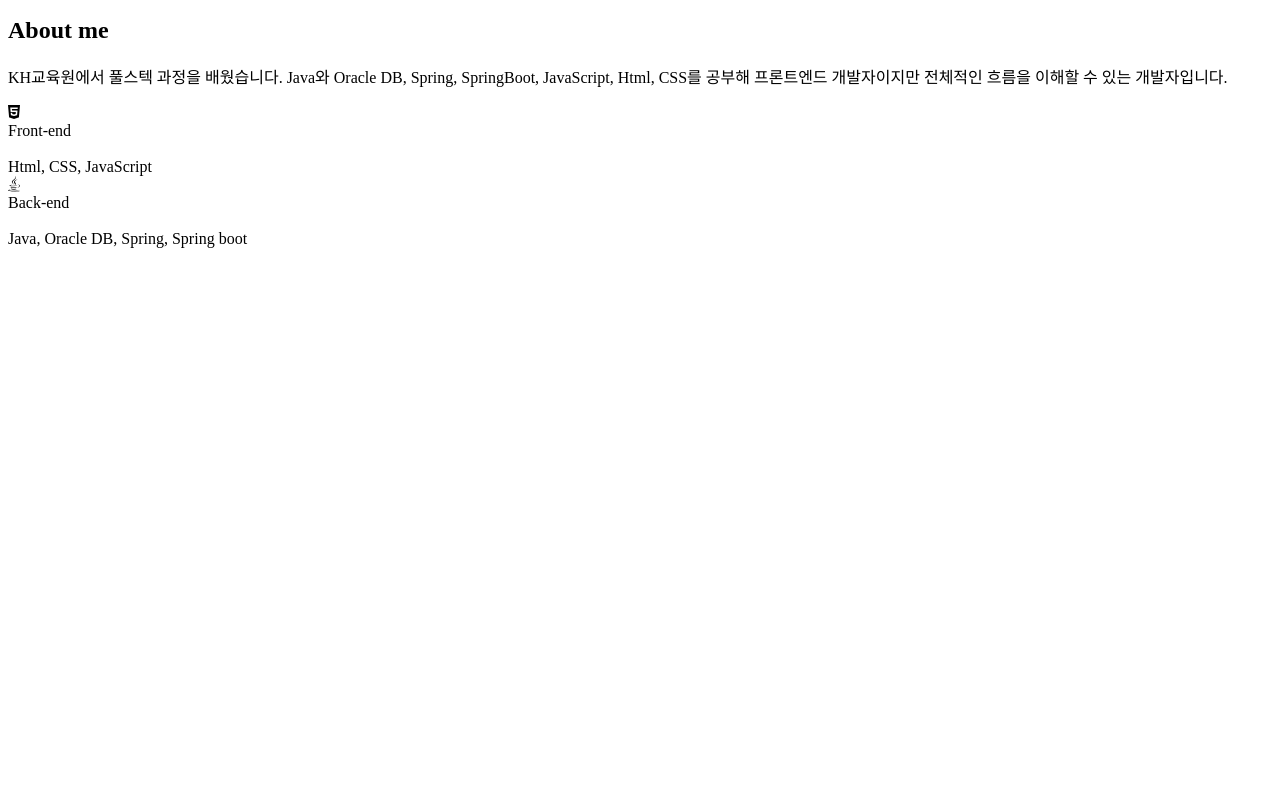
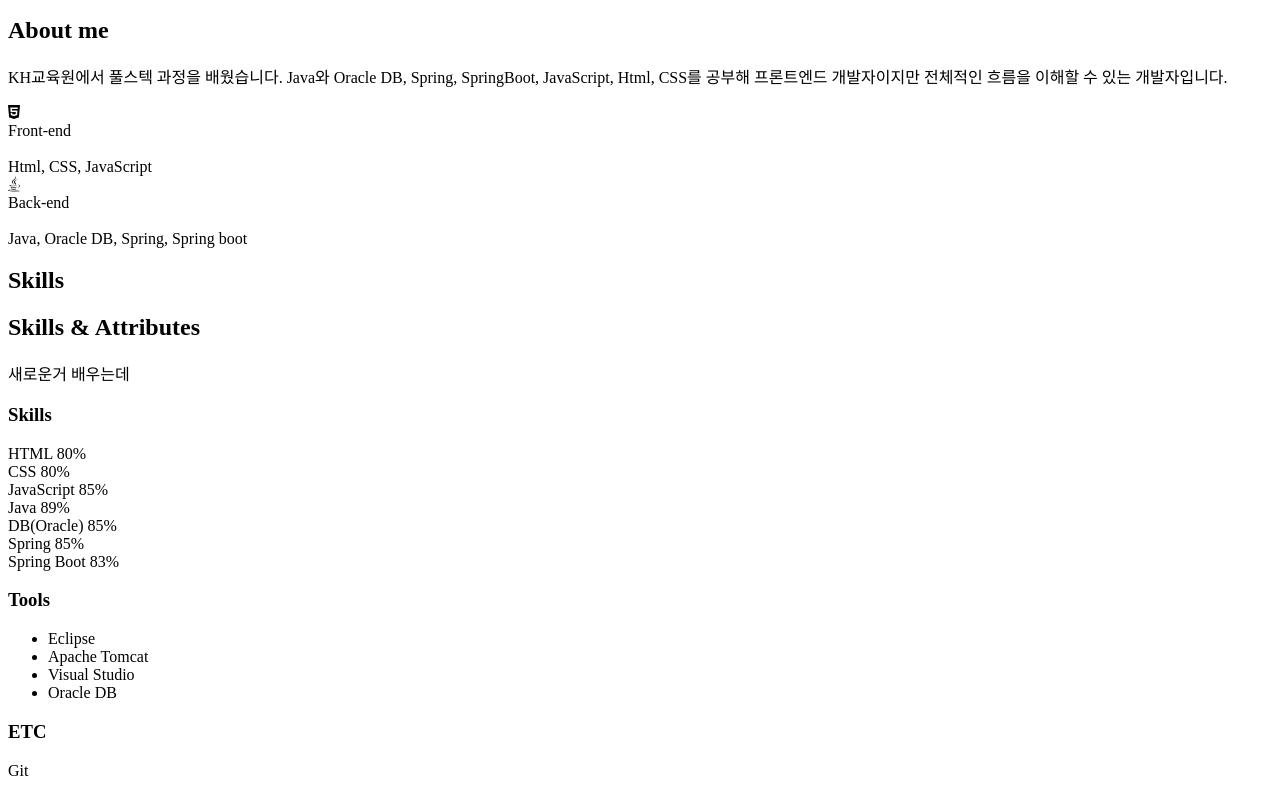
Before and after one commit to Zzang22/Project, a plain HTML site: page index.html in a window 1280 px wide. Shown: the part 1304-2092 px from the top of the page. Before the commit the page ends 1560 px from the top, so only its background shows below. Drawn offline with Linux system fonts and the light colour scheme.

Commit message:
html-skills

```diff
--- a/index.html
+++ b/index.html
@@ -65,6 +65,82 @@
   </section>
   <!-- Skills -->
   <section id="skills">
+    <h1>Skills</h1>
+    <h2>Skills & Attributes</h2>
+    <p>
+      새로운거 배우는데
+    </p>
+    <div class="skillset">
+      <div class="skillset__left">
+        <h3 class="skillset__title">Skills</h3>
+        <div class="skill">
+          <div class="skill_description">
+            <span>HTML</span>
+            <span>80%</span>
+          </div>
+          <div class="skill_bar">
+              <div class="skill__value" style="width: 80%;"></div>
+          </div>
+          <div class="skill_description">
+            <span>CSS</span>
+            <span>80%</span>
+          </div>
+          <div class="skill_bar">
+              <div class="skill__value" style="width: 80%;"></div>
+          </div>
+          <div class="skill_description">
+            <span>JavaScript</span>
+            <span>85%</span>
+          </div>
+          <div class="skill_bar">
+              <div class="skill__value" style="width: 85%;"></div>
+          </div>
+          <div class="skill_description">
+            <span>Java</span>
+            <span>89%</span>
+          </div>
+          <div class="skill_bar">
+              <div class="skill__value" style="width: 89%;"></div>
+          </div>
+          <div class="skill_description">
+            <span>DB(Oracle)</span>
+            <span>85%</span>
+          </div>
+          <div class="skill_bar">
+              <div class="skill__value" style="width: 85%;"></div>
+          </div>
+          <div class="skill_description">
+            <span>Spring</span>
+            <span>85%</span>
+          </div>
+          <div class="skill_bar">
+              <div class="skill__value" style="width: 85%;"></div>
+          </div>
+          <div class="skill_description">
+            <span>Spring Boot</span>
+            <span>83%</span>
+          </div>
+          <div class="skill_bar">
+              <div class="skill__value" style="width: 83%;"></div>
+          </div>
+        </div>
+      </div>
+      <div class="skillset__right">
+        <div class="tools">
+          <h3 class="skillset__title">Tools</h3>
+          <ul class="tools__list">
+            <li><span>Eclipse</span></li>
+            <li><span>Apache Tomcat</span></li>
+            <li><span>Visual Studio</span></li>
+            <li><span>Oracle DB</span></li>
+          </ul>
+        </div>
+        <div class="etc">
+          <h3 class="skillset__title">ETC</h3>
+          <span>Git</span>
+        </div>
+      </div>
+    </div>
   </section>
     <!--My work  -->
   <section id="work"></section>
```
